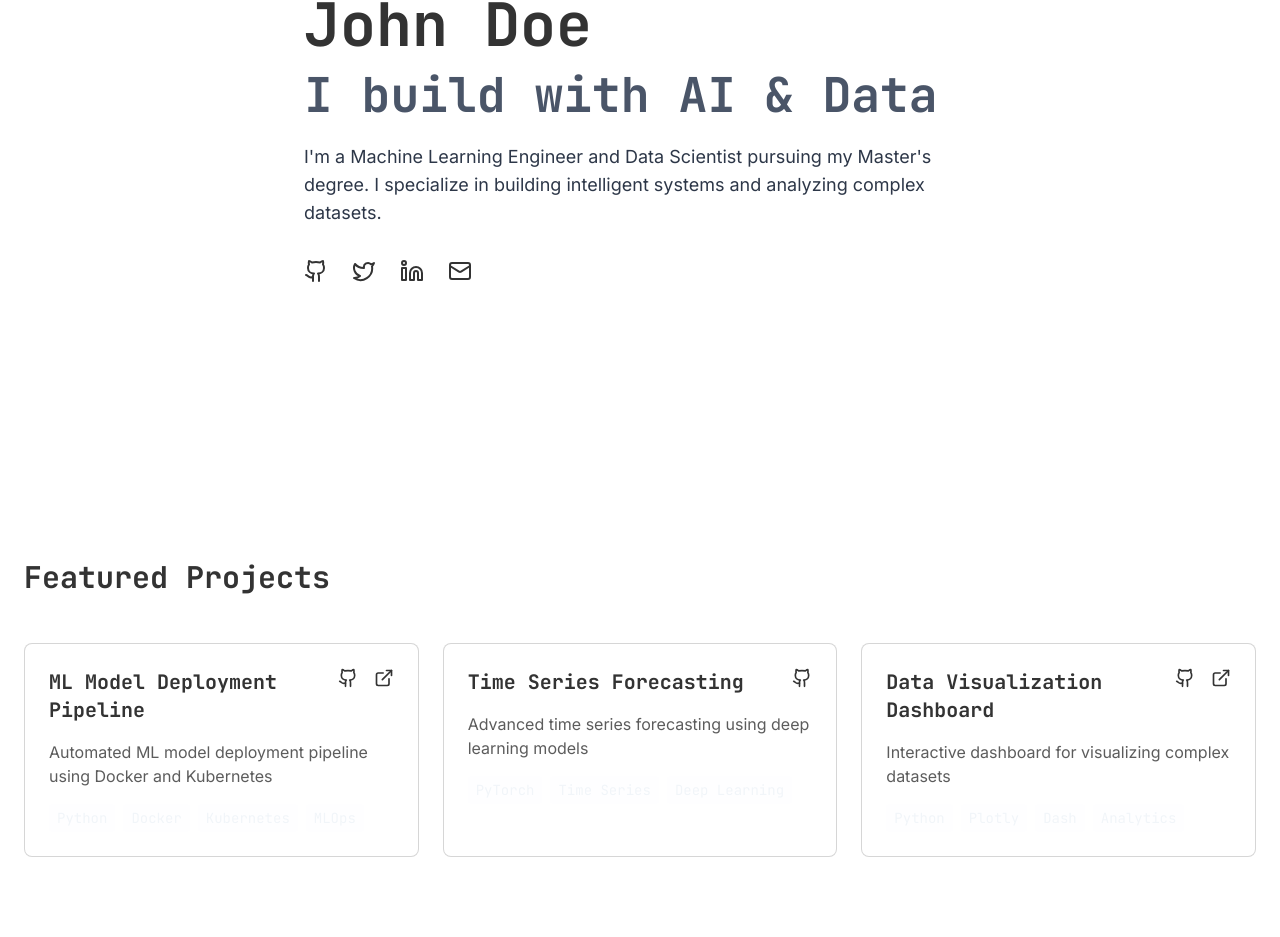
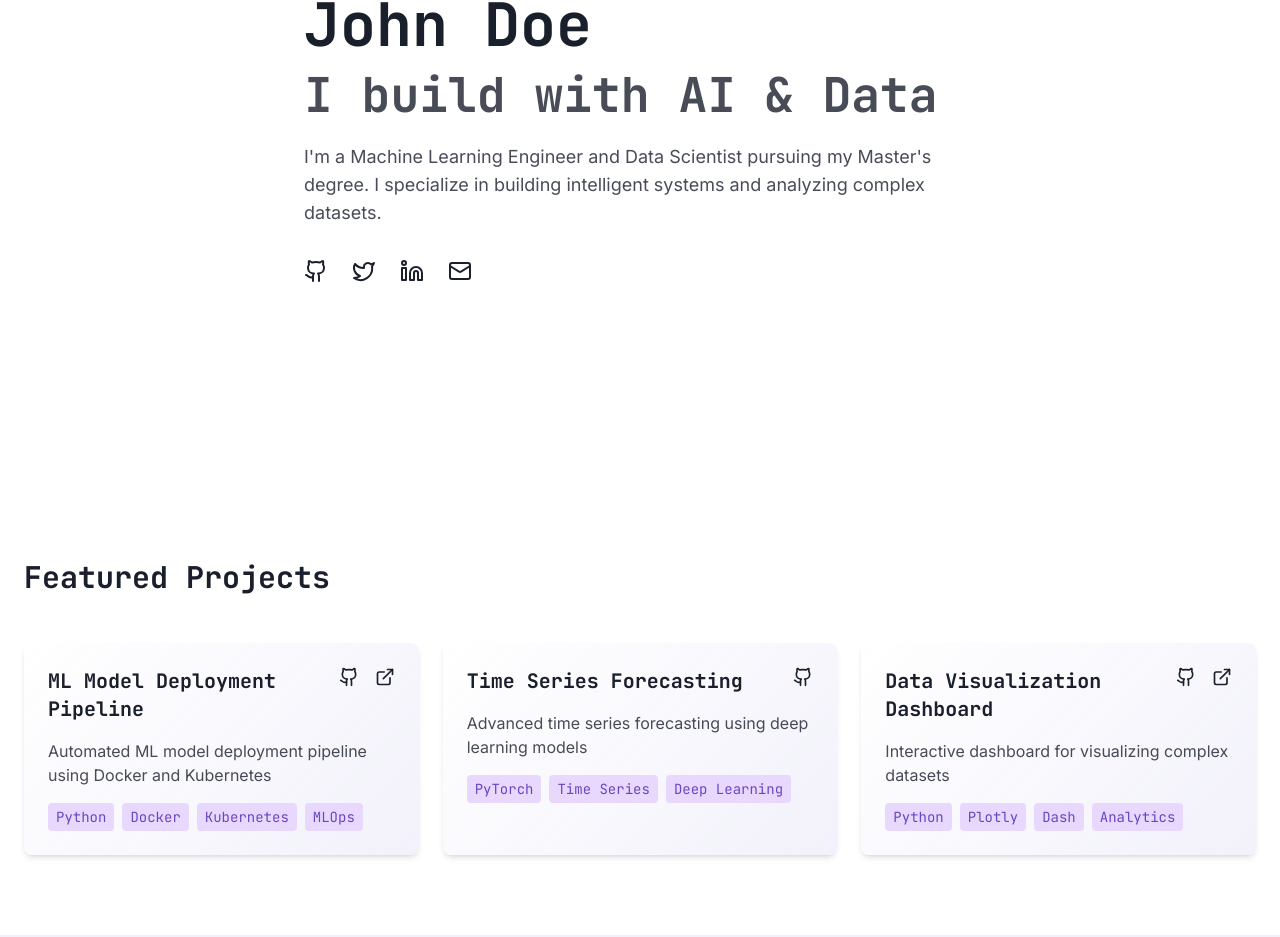
Before and after one commit to harshit-py/harshit-py.github.io, a React (Vite) app: page / in a window 1280 px wide. Shown: the part 321-1258 px from the top of the page. Built offline with nearby package versions, Linux system fonts and the light colour scheme.

Commit message:
Update color scheme and deployment scripts
Modified background and text color combinations for improved aesthetics. Added scripts to enhance portability for deployment across various platforms.
[skip gpt_engineer]

```diff
--- a/src/components/Hero.tsx
+++ b/src/components/Hero.tsx
@@ -4,33 +4,33 @@ export const Hero = () => {
   return (
     <section className="min-h-screen flex items-center justify-center px-6 pt-20">
       <div className="max-w-4xl animate-fade-in">
-        <p className="font-mono text-accent mb-4 text-[#0A66C2]">Hi, my name is</p>
-        <h1 className="text-4xl md:text-6xl font-bold text-[#333333] mb-4">
+        <p className="font-mono text-[#6B46C1] mb-4">Hi, my name is</p>
+        <h1 className="text-4xl md:text-6xl font-bold text-[#1A1F2C] mb-4">
           John Doe
         </h1>
-        <h2 className="text-3xl md:text-5xl font-bold text-[#4A5568] mb-6">
+        <h2 className="text-3xl md:text-5xl font-bold text-[#1A1F2C]/80 mb-6">
           I build with AI & Data
         </h2>
-        <p className="text-lg text-[#2D3748] mb-8 max-w-2xl">
+        <p className="text-lg text-[#1A1F2C]/80 mb-8 max-w-2xl">
           I'm a Machine Learning Engineer and Data Scientist pursuing my Master's degree.
           I specialize in building intelligent systems and analyzing complex datasets.
         </p>
 
         <div className="flex space-x-6">
           <a href="https://github.com" target="_blank" rel="noopener noreferrer"
-             className="text-[#333333] hover:text-[#0A66C2] transition-colors">
+             className="text-[#1A1F2C] hover:text-[#6B46C1] transition-colors">
             <Github size={24} />
           </a>
           <a href="https://twitter.com" target="_blank" rel="noopener noreferrer"
-             className="text-[#333333] hover:text-[#0A66C2] transition-colors">
+             className="text-[#1A1F2C] hover:text-[#6B46C1] transition-colors">
             <Twitter size={24} />
           </a>
           <a href="https://linkedin.com" target="_blank" rel="noopener noreferrer"
-             className="text-[#333333] hover:text-[#0A66C2] transition-colors">
+             className="text-[#1A1F2C] hover:text-[#6B46C1] transition-colors">
             <Linkedin size={24} />
           </a>
           <a href="mailto:your.email@example.com"
-             className="text-[#333333] hover:text-[#0A66C2] transition-colors">
+             className="text-[#1A1F2C] hover:text-[#6B46C1] transition-colors">
             <Mail size={24} />
           </a>
         </div>
--- a/src/components/ProjectCard.tsx
+++ b/src/components/ProjectCard.tsx
@@ -10,26 +10,26 @@ interface ProjectCardProps {
 
 export const ProjectCard = ({ title, description, tags, githubUrl, liveUrl }: ProjectCardProps) => {
   return (
-    <div className="bg-navy border border-slate/20 rounded-lg p-6 card-hover">
+    <div className="card-gradient rounded-lg p-6 shadow-md card-hover">
       <div className="flex justify-between items-start mb-4">
-        <h3 className="text-xl font-mono">{title}</h3>
+        <h3 className="text-xl font-mono text-[#1A1F2C]">{title}</h3>
         <div className="flex space-x-4">
           <a href={githubUrl} target="_blank" rel="noopener noreferrer"
-             className="text-slate hover:text-accent transition-colors">
+             className="text-[#1A1F2C] hover:text-[#6B46C1] transition-colors">
             <Github size={20} />
           </a>
           {liveUrl && (
             <a href={liveUrl} target="_blank" rel="noopener noreferrer"
-               className="text-slate hover:text-accent transition-colors">
+               className="text-[#1A1F2C] hover:text-[#6B46C1] transition-colors">
               <ExternalLink size={20} />
             </a>
           )}
         </div>
       </div>
-      <p className="text-slate/80 mb-4">{description}</p>
+      <p className="text-[#1A1F2C]/80 mb-4">{description}</p>
       <div className="flex flex-wrap gap-2">
         {tags.map((tag) => (
-          <span key={tag} className="text-accent text-sm font-mono px-2 py-1 bg-accent/10 rounded">
+          <span key={tag} className="text-[#6B46C1] text-sm font-mono px-2 py-1 bg-[#E9D8FD] rounded">
             {tag}
           </span>
         ))}
--- a/src/index.css
+++ b/src/index.css
@@ -34,10 +34,10 @@
     @apply border-border;
   }
   body {
-    @apply bg-white text-slate;
+    @apply bg-[#F1F0FB] text-[#1A1F2C];
   }
   h1, h2, h3, h4, h5, h6 {
-    @apply font-mono text-slate font-bold;
+    @apply font-mono text-[#1A1F2C] font-bold;
   }
 }
 
@@ -46,13 +46,22 @@
 }
 
 .nav-link {
-  @apply relative text-slate hover:text-accent transition-colors duration-200;
+  @apply relative text-[#1A1F2C] hover:text-[#6B46C1] transition-colors duration-200;
 }
 
 .nav-link::after {
-  @apply content-[''] absolute left-0 bottom-[-4px] w-0 h-[2px] bg-accent transition-all duration-300;
+  @apply content-[''] absolute left-0 bottom-[-4px] w-0 h-[2px] bg-[#6B46C1] transition-all duration-300;
 }
 
 .nav-link:hover::after {
   @apply w-full;
 }
+
+.glass {
+  @apply bg-white/80 backdrop-blur-sm border border-white/20;
+}
+
+.card-gradient {
+  background: linear-gradient(135deg, rgba(255,255,255,0.8) 0%, rgba(241,240,251,0.9) 100%);
+  backdrop-filter: blur(10px);
+}
--- a/tailwind.config.ts
+++ b/tailwind.config.ts
@@ -19,42 +19,15 @@ export default {
     },
     extend: {
       colors: {
-        navy: "#FFFFFF", // Pure white background
-        slate: "#333333", // Dark gray for text
-        accent: "#0A66C2", // Professional blue accent color
+        background: "#F1F0FB", // Soft purple-gray background
+        foreground: "#1A1F2C", // Dark purple text
+        primary: "#6B46C1", // Rich purple for primary elements
+        secondary: "#D6BCFA", // Light purple for secondary elements
+        accent: "#805AD5", // Medium purple for accents
+        muted: "#E9D8FD", // Very light purple for muted elements
         border: "hsl(var(--border))",
         input: "hsl(var(--input))",
         ring: "hsl(var(--ring))",
-        background: "hsl(var(--background))",
-        foreground: "hsl(var(--foreground))",
-        primary: {
-          DEFAULT: "hsl(var(--primary))",
-          foreground: "hsl(var(--primary-foreground))",
-        },
-        secondary: {
-          DEFAULT: "hsl(var(--secondary))",
-          foreground: "hsl(var(--secondary-foreground))",
-        },
-        destructive: {
-          DEFAULT: "hsl(var(--destructive))",
-          foreground: "hsl(var(--destructive-foreground))",
-        },
-        muted: {
-          DEFAULT: "hsl(var(--muted))",
-          foreground: "hsl(var(--muted-foreground))",
-        },
-        accent: {
-          DEFAULT: "hsl(var(--accent))",
-          foreground: "hsl(var(--accent-foreground))",
-        },
-        popover: {
-          DEFAULT: "hsl(var(--popover))",
-          foreground: "hsl(var(--popover-foreground))",
-        },
-        card: {
-          DEFAULT: "hsl(var(--card))",
-          foreground: "hsl(var(--card-foreground))",
-        },
       },
       fontFamily: {
         mono: ["JetBrains Mono", "monospace"],
```
